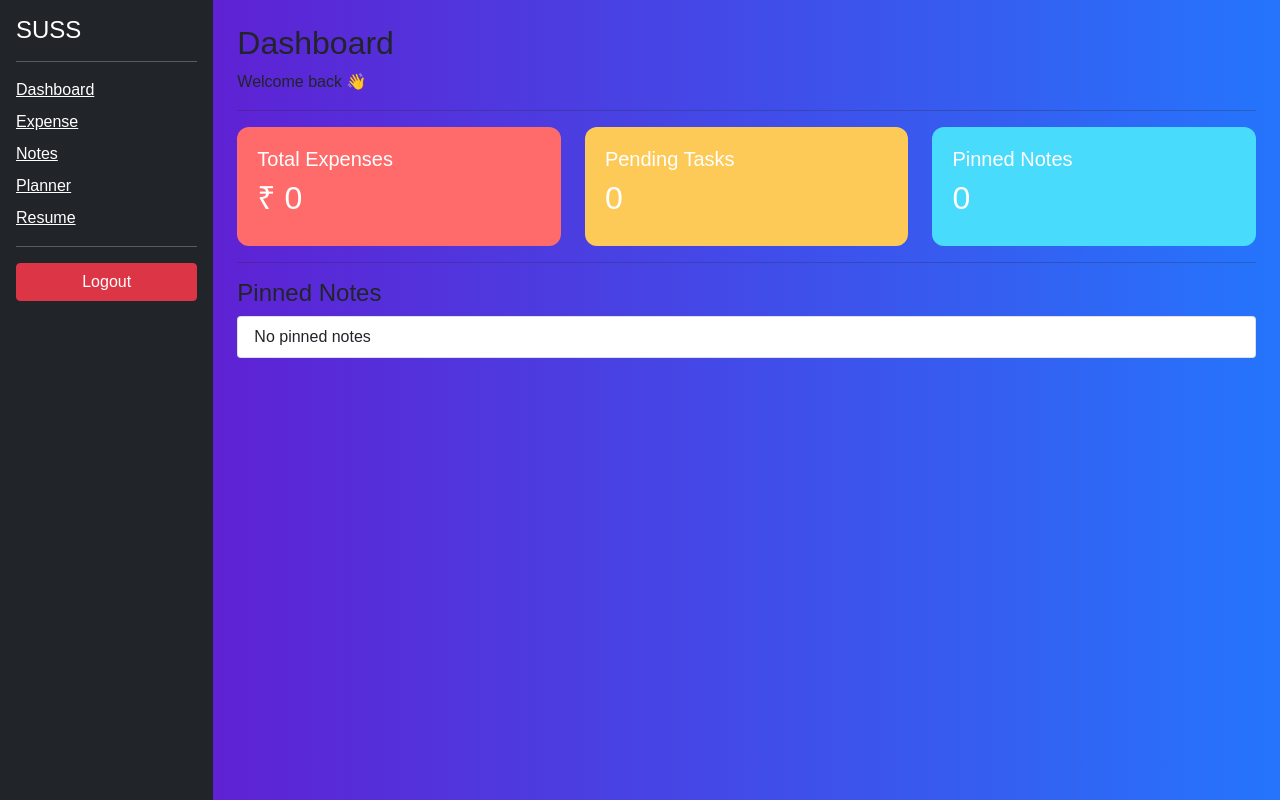
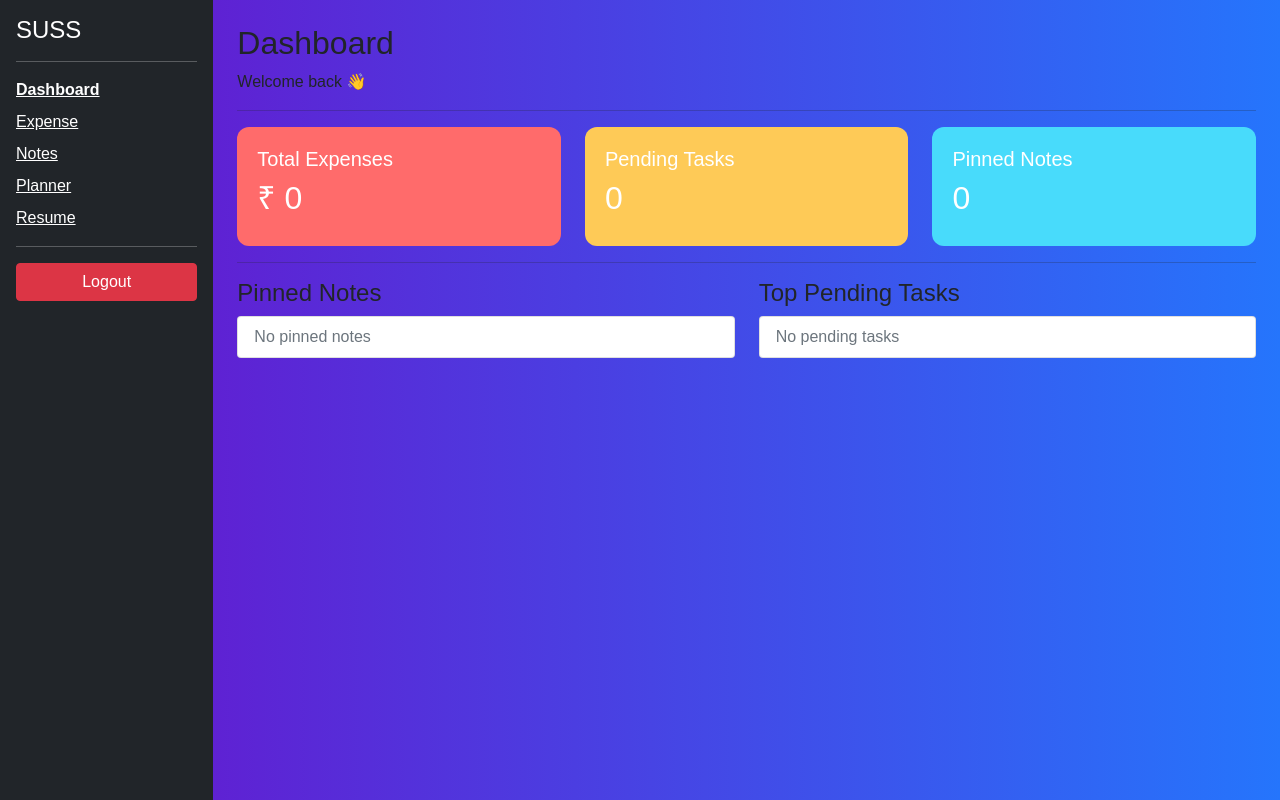
Before and after one commit to SamShri16/SUSS_Project, a Django app: page /dashboard/ in a window 1280 px wide. Run offline with Django 5.2, Linux system fonts and the light colour scheme; the visitor is signed in with stand-in values (Sample User, id 1); data that the repository does not hold is empty.

Commit message:
Dashboard upgrade: added pending tasks, improved UI/UX

```diff
--- a/suss_project/suss_project/views.py
+++ b/suss_project/suss_project/views.py
@@ -9,12 +9,13 @@ from django.contrib import messages
 @login_required
 def dashboard(request):
     total_expense = sum(e.amount for e in Expense.objects.all())
-    pending_tasks = Task.objects.filter(completed=False).count()
+    pending_tasks = Task.objects.filter(completed=False)
     pinned_notes = Note.objects.filter(pinned=True)[:3]
 
     return render(request, 'dashboard.html', {
         'total_expense': total_expense,
-        'pending_tasks': pending_tasks,
+        'pending_tasks_count': pending_tasks.count(),
+        'pending_tasks': pending_tasks[:3],   # 🔥 NEW
         'pinned_notes': pinned_notes
     })
 
--- a/suss_project/templates/base.html
+++ b/suss_project/templates/base.html
@@ -20,11 +20,11 @@
             <h4>SUSS</h4>
             <hr>
 
-            <a href="/dashboard/" class="text-white d-block mb-2">Dashboard</a>
-            <a href="/expenses/" class="text-white d-block mb-2">Expense</a>
-            <a href="/notes/" class="text-white d-block mb-2">Notes</a>
-            <a href="/planner/" class="text-white d-block mb-2">Planner</a>
-            <a href="/resume/" class="text-white d-block mb-2">Resume</a>
+            <a href="/dashboard/" class="text-white d-block mb-2 {% if request.path == '/dashboard/' %}fw-bold{% endif %}">Dashboard</a>
+<a href="/expenses/" class="text-white d-block mb-2 {% if request.path == '/expenses/' %}fw-bold{% endif %}">Expense</a>
+<a href="/notes/" class="text-white d-block mb-2 {% if request.path == '/notes/' %}fw-bold{% endif %}">Notes</a>
+<a href="/planner/" class="text-white d-block mb-2 {% if request.path == '/planner/' %}fw-bold{% endif %}">Planner</a>
+<a href="/resume/" class="text-white d-block mb-2 {% if request.path == '/resume/' %}fw-bold{% endif %}">Resume</a>
 
             <hr>
 
@@ -35,6 +35,11 @@
         <div class="col-md-10 p-4">
 
             {% block content %}
+            {% if messages %}
+                {% for message in messages %}
+                    <div class="alert alert-success">{{ message }}</div>
+                {% endfor %}
+            {% endif %}
             {% endblock %}
 
         </div>
--- a/suss_project/templates/dashboard.html
+++ b/suss_project/templates/dashboard.html
@@ -19,7 +19,7 @@
     <div class="col-md-4">
         <div class="dashboard-card bg-task">
             <h5>Pending Tasks</h5>
-            <h2>{{ pending_tasks }}</h2>
+            <h2>{{ pending_tasks_count }}</h2>
         </div>
     </div>
 
@@ -34,14 +34,32 @@
 
 <hr>
 
+<div class="row">
+
+    <!-- 🔥 Pinned Notes -->
+    <div class="col-md-6">
         <h4>Pinned Notes</h4>
-
         <ul class="list-group">
             {% for note in pinned_notes %}
                 <li class="list-group-item">{{ note.title }}</li>
             {% empty %}
-        <li class="list-group-item">No pinned notes</li>
+                <li class="list-group-item text-muted">No pinned notes</li>
             {% endfor %}
         </ul>
+    </div>
+
+    <!-- 🔥 Pending Tasks -->
+    <div class="col-md-6">
+        <h4>Top Pending Tasks</h4>
+        <ul class="list-group">
+            {% for task in pending_tasks %}
+                <li class="list-group-item">{{ task.title }}</li>
+            {% empty %}
+                <li class="list-group-item text-muted">No pending tasks</li>
+            {% endfor %}
+        </ul>
+    </div>
+
+</div>
 
 {% endblock %}
```
Lines whose indentation alone changed are shown as unchanged.
